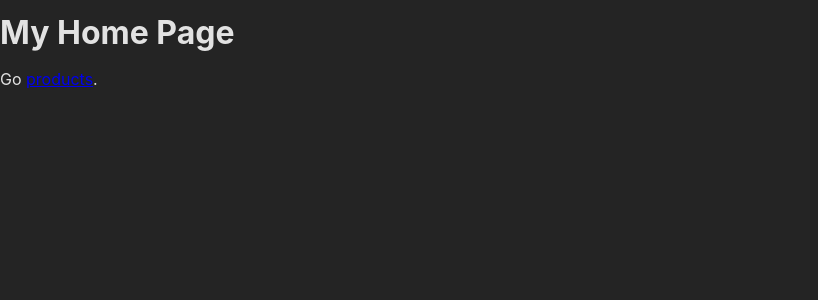
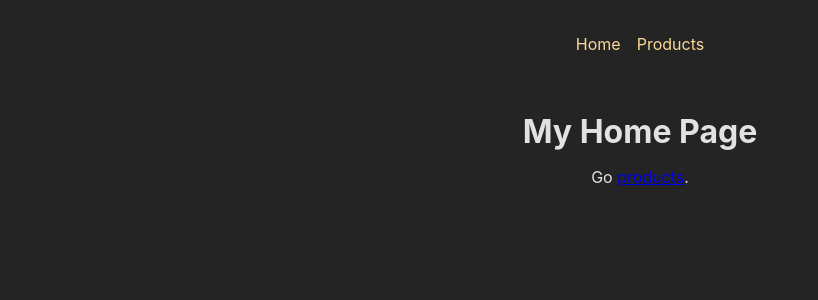
Before and after one commit to jeongsangtae/react-complete-training-routing-basic, a React (Create React App) app: page / in a window 1280 px wide. Shown: the top 300 px of the page, without its empty margins (0-818 px from the left). Built offline with nearby package versions, Linux system fonts and the light colour scheme.

Commit message:
React Complete Training Routing Basic - Layouts and Nested Routes (App.js edit & MainNavigation.js, Root.js add)

```diff
--- /dev/null
+++ b/src/components/MainNavigation.js
@@ -0,0 +1,22 @@
+import { Link } from "react-router-dom";
+
+import classes from "./MainNavigation.module.css";
+
+const MainNavigation = () => {
+  return (
+    <header className={classes.header}>
+      <nav>
+        <ul className={classes.list}>
+          <li>
+            <Link to="/">Home</Link>
+          </li>
+          <li>
+            <Link to="/products">Products</Link>
+          </li>
+        </ul>
+      </nav>
+    </header>
+  );
+};
+
+export default MainNavigation;
--- /dev/null
+++ b/src/components/MainNavigation.module.css
@@ -0,0 +1,23 @@
+.header {
+  max-width: 60rem;
+  margin: auto;
+  padding: 2rem;
+  display: flex;
+  justify-content: center;
+}
+
+.list {
+  display: flex;
+  gap: 1rem;
+}
+
+.list a {
+  text-decoration: none;
+  color: var(--color-primary-400);
+}
+
+.list a:hover,
+.list a.active {
+  color: var(--color-primary-800);
+  text-decoration: underline;
+}
--- /dev/null
+++ b/src/pages/Root.js
@@ -0,0 +1,17 @@
+import { Outlet } from "react-router-dom";
+import MainNavigation from "../components/MainNavigation";
+
+import classes from "./Root.module.css";
+
+const Root = () => {
+  return (
+    <>
+      <MainNavigation />
+      <main className={classes.content}>
+        <Outlet />
+      </main>
+    </>
+  );
+};
+
+export default Root;
--- /dev/null
+++ b/src/pages/Root.module.css
@@ -0,0 +1,4 @@
+.content {
+  margin: 2rem auto;
+  text-align: center;
+}
```
Also changed, not shown: src/App.js (+9 -2 lines).
